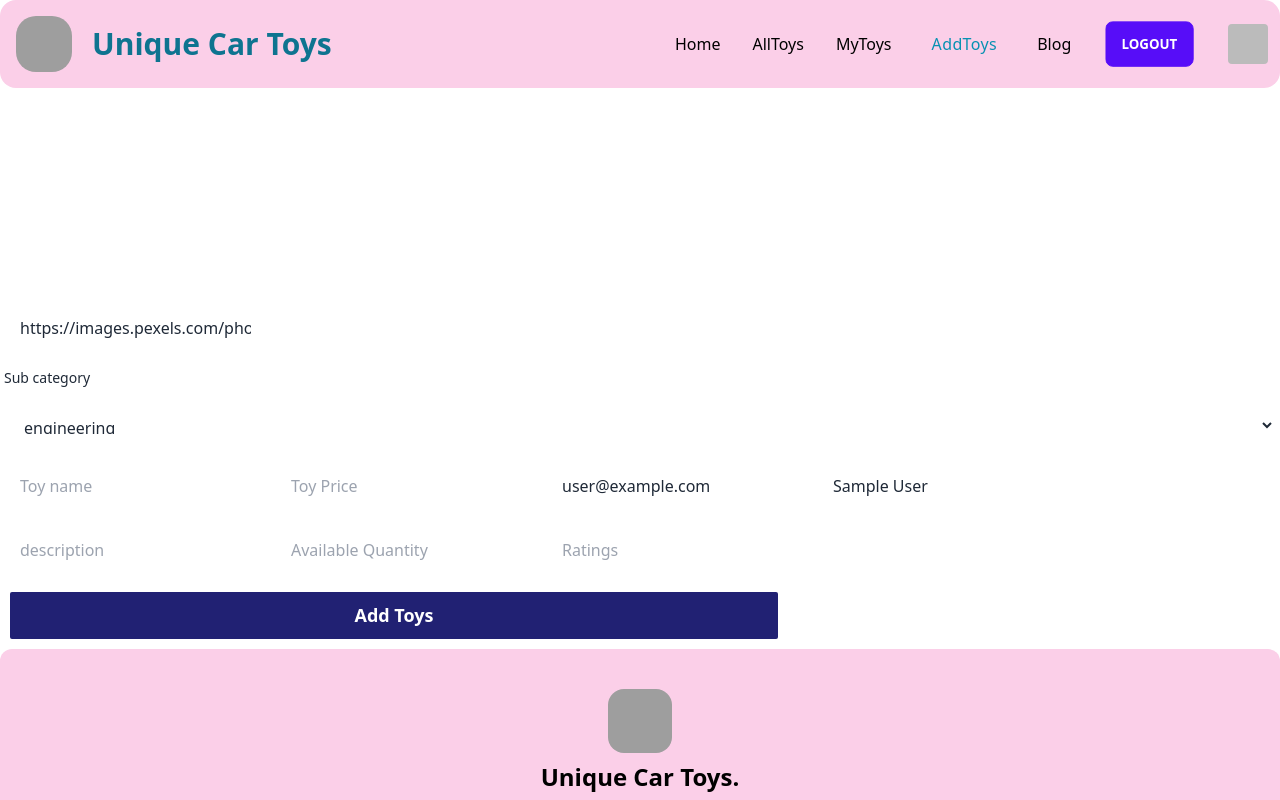
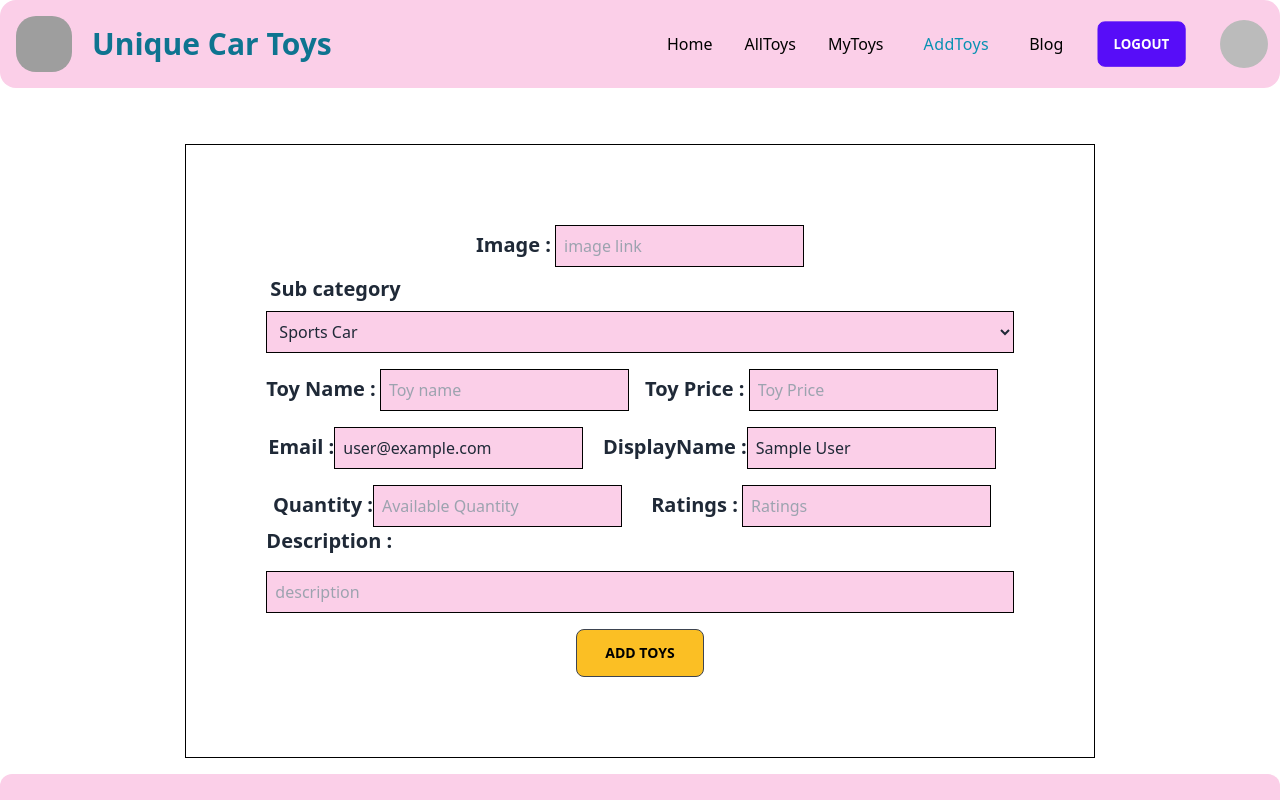
Before and after one commit to sumonahmedmahadi44/my-assignment-11, a React (Vite) app: page /addToys in a window 1280 px wide. Shown: the top 800 px of the page. Built offline with nearby package versions, Linux system fonts and the light colour scheme; no server answers; sample sign-in values are in the browser's storage; grey boxes are pictures that could not be loaded.

Commit message:
added sort

```diff
--- a/src/Pages/Home/AddToys/AddToys.css
+++ /dev/null
@@ -1,31 +0,0 @@
-NH Noyon II
-.add-job-container {
-    padding: 20px;
-    height: 100vh;
-    display: flex;
-    justify-content: center;
-    align-items: center;
-}
-
-.text-input {
-    border: none;
-    padding: 15px;
-    margin: 5px;
-}
-
-.submit-btn {
-    width: 60%;
-    padding: 10px 20px;
-    border: none;
-    background-color: rgb(33, 33, 115);
-    color: white;
-    font-size: 18px;
-    font-weight: bold;
-    text-align: center;
-    margin: 10px;
-    border-radius: 2px;
-}
-
-.submit-btn:hover {
-    background-color: rgb(25, 25, 193);
-}
--- a/src/Pages/Home/AddToys/AddToys.jsx
+++ b/src/Pages/Home/AddToys/AddToys.jsx
@@ -1,6 +1,5 @@
 import React, { useContext, useState } from 'react';
 import { useForm } from 'react-hook-form';
-import './AddToys.css'
 import { AuthContext } from '../../../Provider/AuthProvider';
 
 const AddToys = () => {
@@ -25,88 +24,89 @@ const AddToys = () => {
         console.log(data);
     };
     return (
-        <div className="add-job-container mt-52">
-            <div className="add-job row">
+        <div className="p-4 h-full flex justify-center items-center gap-10 mt-10">
+            <div className="h-full">
                 <div className="col-md-8">
-                    <form onSubmit={handleSubmit(onSubmit)}>
+                    <form className='md:p-20  w-full border border-black h-full' onSubmit={handleSubmit(onSubmit)}>
                         {errors.exampleRequired && <span>This field is required</span>}
 
-                        {/* <div>
-                            <label>
-                                <input
-                                    className="text-input"
-                                    {...register("fg", { required: true })}
-                                    placeholder="salary"
-                                    defaultValue="30k"
-                                />
-                            </label>
-                        </div> */}
 
-                        <input
-                            className="text-input"
+                       <div className='text-center'> <span className="font-bold text-xl">Image :</span> <input
+                            className=" border border-black p-2 bg-pink-200 "
                             {...register("image")}
                             placeholder="image link"
                             type="url"
-                            defaultValue="https://images.pexels.com/photos/2528118/pexels-photo-2528118.jpeg?auto=compress&cs=tinysrgb&w=600"
-                        />
+
+                        /></div>
 
                         <div className="form-control">
 
                             <label className="label">
-                                <span className="label-text">Sub category</span>
+                                <span className="font-bold text-xl">Sub category</span>
                             </label>
-                            <select className="text-input  input input-bordered" {...register("subcategory")}>
-                                <option value="Engineering">engineering</option>
-                                <option value="Editor">Editor</option>
-                                <option value="writer">Writer</option>
+                            <select className="border border-black p-2 bg-pink-200" {...register("subcategory")}>
+                                <option value="Engineering">Sports Car</option>
+                                <option value="Editor">Friction Cars</option>
+                                <option value="writer">Remote Control Cars</option>
                             </select>
                         </div>
 
 
-                        <input
-                            className="text-input"
+                        <div className='md:flex justify-around items-center'><div><span className="font-bold text-xl">Toy Name :</span> <input
+                            className="border border-black p-2 bg-pink-200 mt-4 me-4"
                             {...register("toyName")}
                             placeholder="Toy name"
                             type="name"
-                        />
-                        <input
-                            className="text-input"
+                        /></div>
+                       <div><span className="font-bold text-xl">Toy Price :</span> <input
+                            className="border border-black p-2 bg-pink-200 mt-4 me-4"
                             {...register("price")}
                             placeholder="Toy Price"
                             type="number"
-                        />
-                        <input
-                            className="text-input"
+                        /></div></div>
+                        <div className='md:flex justify-around items-center'>
+                        <div><span className="font-bold text-xl">Email :</span><input
+                            className="border border-black p-2 bg-pink-200 mt-4 me-4"
                             value={user?.email}
                             {...register("postedBy")}
                             placeholder="Your email"
                             type="email"
-                        />
-                        <input
-                            className="text-input"
+                        /></div>
+                        <div><span className="font-bold text-xl">DisplayName :</span><input
+                            className="border border-black p-2 bg-pink-200 mt-4 me-4"
                             value={user?.displayName}
                             {...register("userName")}
                             placeholder="Your name"
                             type="name"
+                        /></div>
+                        </div>
+
+                        <div className='md:flex justify-around items-center'>
+                            <div>
+                            <span className="font-bold text-xl">Quantity :</span><input
+                            className="border border-black p-2 bg-pink-200 mt-4 me-4"
+                            {...register("quantity")}
+                            placeholder="Available Quantity"
+                        /></div>
+                        <div>
+                        <span className="font-bold text-xl">Ratings :</span> <input
+                            className="border border-black p-2 bg-pink-200 mt-4 me-4"
+                            {...register("ratings")}
+                            placeholder="Ratings"
                         />
+                        </div>
+                        </div>
 
-                        <input
-                            className="text-input"
+                        <div>
+                        <span className="font-bold text-xl">Description :</span> <input
+                            className="border w-full mb-4 border-black p-2 bg-pink-200 mt-4 me-4"
                             {...register("description")}
                             placeholder="description"
                         />
-                        <input
-                            className="text-input"
-                            {...register("quantity")}
-                            placeholder="Available Quantity"
-                        />
-                        <input
-                            className="text-input"
-                            {...register("ratings")}
-                            placeholder="Ratings"
-                        />
-
-                        <input className="submit-btn" value="Add Toys" type="submit" />
+                        </div>
+                        <div className='text-center'>
+                        <input className="btn w-32 bg-amber-400 text-black p-2 " value="Add Toys" type="submit" />
+                        </div>
                     </form>
                 </div>
 
--- a/src/Pages/Home/Home/ExtraSec1.jsx
+++ b/src/Pages/Home/Home/ExtraSec1.jsx
@@ -3,7 +3,7 @@ import React from 'react';
 const ExtraSec1 = () => {
     return (
         <div className='my-8 '>
-            <h1 className='mb-4 text-center font-extrabold text-3xl text-gray-500 border border-slate-900 border-spacing-2 bg-pink-200 rounded-2xl'>Populer Section !!!</h1>
+            <h1 className='mb-4 text-center font-extrabold text-4xl p-3 text-gray-500 border border-slate-900 border-spacing-2 bg-pink-200 rounded-2xl'>Populer Section !!!</h1>
             <div className="stats shadow w-full">
 
   <div className="bg-slate-200 p-4" >
--- a/src/Pages/Home/Home/Gallery.jsx
+++ b/src/Pages/Home/Home/Gallery.jsx
@@ -3,7 +3,7 @@ import React from 'react';
 const Gallery = () => {
     return (
         <div className='my-8'>
-            <h1 className='text-center font-extrabold text-3xl text-gray-500 border border-slate-900 border-spacing-2 bg-pink-200 rounded-2xl'>Galler Section !!!</h1>
+            <h1 className='text-center font-extrabold text-4xl p-2 text-gray-500 border border-slate-900 border-spacing-2 bg-pink-200 rounded-2xl'>Gallery Section !!!</h1>
             <div className='grid grid-cols-1 md:grid-cols-4 gap-4 p-10'>
             <img className='h-full hover:p-5 hover:animate-spin duration-200 delay-150 ' src="https://img.freepik.com/premium-photo/funny-illustrated-car-painted-rainbow-colors_183364-23794.jpg?size=626&ext=jpg&uid=R89455352&ga=GA1.2.1757331744.1680202173&semt=ais" alt="" />
             <img className='h-full hover:p-5 hover:animate-ping duration-200 delay-150 ' src="https://img.freepik.com/free-vector/toys-illustrations-vectors_23-2147500929.jpg?size=626&ext=jpg&uid=R89455352&ga=GA1.2.1757331744.1680202173&semt=ais" alt="" />
--- a/src/Pages/Home/UpdatedToys/UpdatedToys.jsx
+++ b/src/Pages/Home/UpdatedToys/UpdatedToys.jsx
@@ -17,6 +17,7 @@ const UpdatedToys = () => {
     console.log(toys);
     // const { _id, userName, image, postedBy, quantity, description, price, toyName, subCategory, ratings } = toys;
     const onSubmit = (data) => {
+
 
         fetch(`http://localhost:5000/post-toys/${toys._id}`, {
             method: "PUT",
@@ -40,87 +41,93 @@ const UpdatedToys = () => {
         // console.log(data);
     };
     return (
-        <div className="add-job-container mt-52">
-            <div className="add-job row">
+        <div className="p-4 h-full flex justify-center items-center gap-10 mt-10">
+            <div className="h-full">
                 <div className="col-md-8">
-                    <form onSubmit={handleSubmit(onSubmit)}>
+                    <form className='md:p-20  w-full border border-black h-full' onSubmit={handleSubmit(onSubmit)}>
                         {errors.exampleRequired && <span>This field is required</span>}
 
 
-                        <input
-                            className="text-input"
+                       <div className='text-center'> <span className="font-bold text-xl">Image :</span> <input
+                            className=" border border-black p-2 bg-pink-200 "
                             {...register("image")}
                             placeholder="image link"
+                            defaultValue="https://images.pexels.com/photos/2528118/pexels-photo-2528118.jpeg?auto=compress&cs=tinysrgb&w=600"
                             type="url"
-                            defaultValue="https://images.pexels.com/photos/2528118/pexels-photo-2528118.jpeg?auto=compress&cs=tinysrgb&w=600"
-                        />
+
+                        /></div>
 
                         <div className="form-control">
 
                             <label className="label">
-                                <span className="label-text">Sub Category</span>
+                                <span className="font-bold text-xl">Sub category</span>
                             </label>
-                            <select className="text-input  input input-bordered" {...register("subCategory")}>
-                                <option value="Engineering">engineering</option>
-                                <option value="Editor">Editor</option>
-                                <option value="writer">Writer</option>
+                            <select className="border border-black p-2 bg-pink-200" {...register("subcategory")}>
+                                <option value="Engineering">Sports Car</option>
+                                <option value="Editor">Friction Cars</option>
+                                <option value="writer">Remote Control Cars</option>
                             </select>
                         </div>
 
 
-                        <input
-                            className="text-input"
+                        <div className='md:flex justify-around items-center'><div><span className="font-bold text-xl">Toy Name :</span> <input
+                            className="border border-black p-2 bg-pink-200 mt-4 me-4"
                             {...register("toyName")}
                             placeholder="Toy name"
                             type="name"
-                        />
-                        <input
-                            className="text-input"
+                        /></div>
+                       <div><span className="font-bold text-xl">Toy Price :</span> <input
+                            className="border border-black p-2 bg-pink-200 mt-4 me-4"
                             {...register("price")}
                             placeholder="Toy Price"
                             type="number"
-                        />
-                        <input
-                            className="text-input"
+                        /></div></div>
+                        <div className='md:flex justify-around items-center'>
+                        <div><span className="font-bold text-xl">Email :</span><input
+                            className="border border-black p-2 bg-pink-200 mt-4 me-4"
                             value={user?.email}
                             {...register("postedBy")}
                             placeholder="Your email"
                             type="email"
-                        />
-                        <input
-                            className="text-input"
+                        /></div>
+                        <div><span className="font-bold text-xl">DisplayName :</span><input
+                            className="border border-black p-2 bg-pink-200 mt-4 me-4"
                             value={user?.displayName}
                             {...register("userName")}
                             placeholder="Your name"
                             type="name"
+                        /></div>
+                        </div>
+
+                        <div className='md:flex justify-around items-center'>
+                            <div>
+                            <span className="font-bold text-xl">Quantity :</span><input
+                            className="border border-black p-2 bg-pink-200 mt-4 me-4"
+                            {...register("quantity")}
+                            placeholder="Available Quantity"
+                        /></div>
+                        <div>
+                        <span className="font-bold text-xl">Ratings :</span> <input
+                            className="border border-black p-2 bg-pink-200 mt-4 me-4"
+                            {...register("ratings")}
+                            placeholder="Ratings"
                         />
+                        </div>
+                        </div>
 
-                        <input
-                            className="text-input"
+                        <div>
+                        <span className="font-bold text-xl">Description :</span> <input
+                            className="border w-full mb-4 border-black p-2 bg-pink-200 mt-4 me-4"
                             {...register("description")}
                             placeholder="description"
                         />
-                        <input
-                            className="text-input"
-                            {...register("quantity")}
-                            placeholder="Available Quantity"
-                        />
-                        <input
-                            className="text-input"
-                            {...register("ratings")}
-                            placeholder="Ratings"
-                        />
-
-                        <input className="submit-btn" value="Update Toys" type="submit" />
+                        </div>
+                        <div className='text-center'>
+                        <input className="btn w-32 bg-amber-400 text-black p-2 " value="Update Toys" type="submit" />
+                        </div>
                     </form>
                 </div>
-                {/* <div className="col-md-4">
-                <img
-                    className="w-100"
-                    src="https://i.ibb.co/rthZ75K/pngtree-job-vacancy-with-join-our-team-recruitment-vector-design-png-image-6419066-removebg-preview.png"
-                    alt=""
-                />
-            </div> */}
+
             </div>
         </div>
     );
--- a/src/Pages/Shared/Navbar.jsx
+++ b/src/Pages/Shared/Navbar.jsx
@@ -93,7 +93,7 @@ const Navbar = () => {
                   </li>
                   <li className='text-black  hover:bg-white hover:p-1 hover:rounded-md font-b'>
                       {user ?
-                          <img title={user.displayName} className='w-10 rounded' src={user.photoURL} alt="" /> : ''
+                          <img title={user.displayName} className='w-10 rounded-full h-12 w-12' src={user.photoURL} alt="" /> : ''
 
                       }
                   </li>
```
Also changed, not shown: src/Pages/Home/MyToys/MyToys.jsx (+5 -2 lines).
